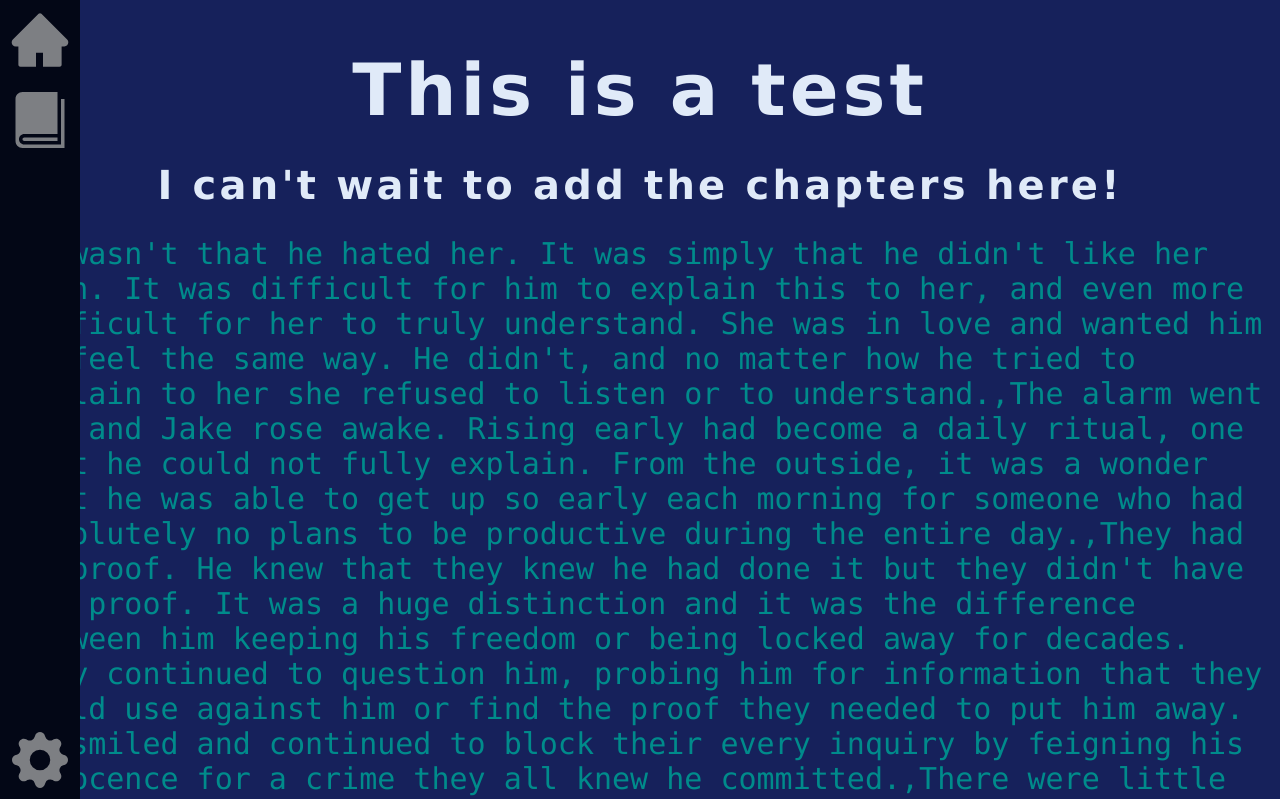
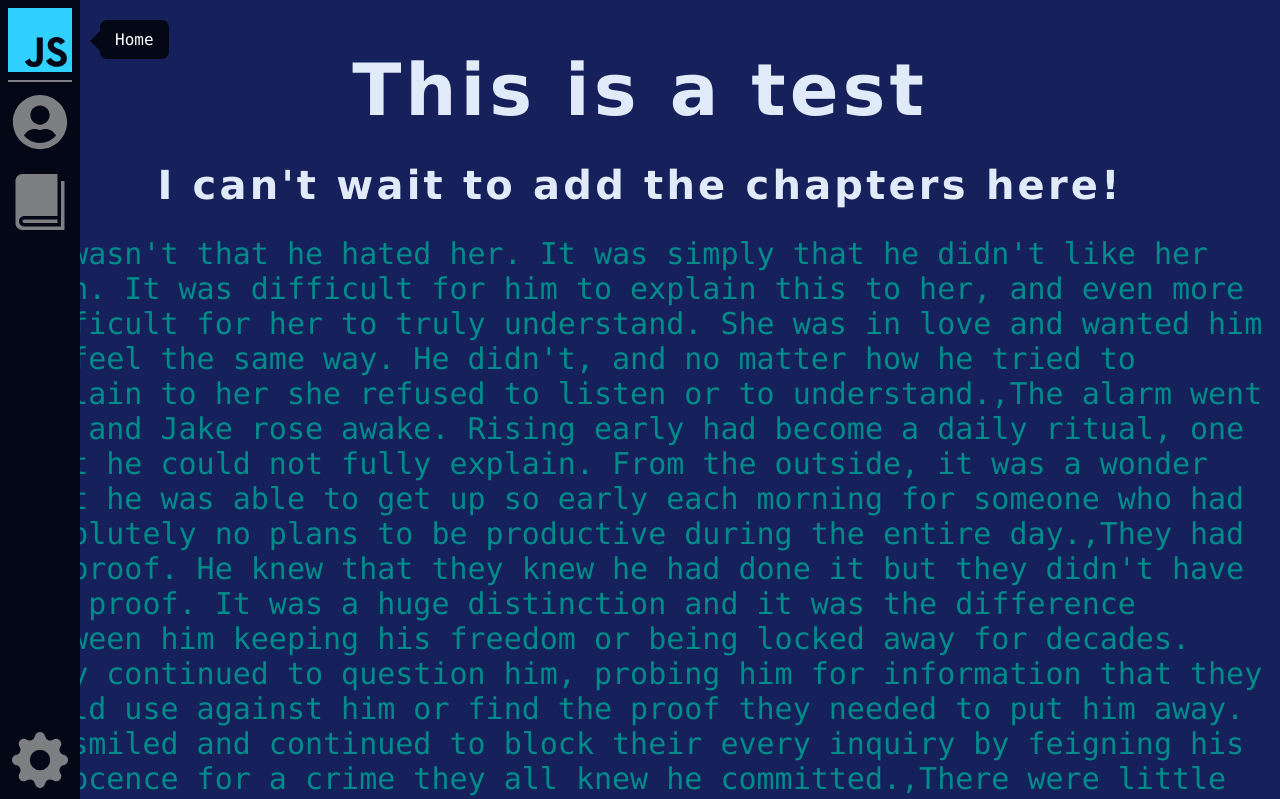
Before and after one commit to SamuelCGP/JSQuest, a React (Create React App) app in the folder client/: page /home in a window 1280 px wide. Shown: the top 799 px of the page. Built offline with nearby package versions, Linux system fonts and the light colour scheme.

Commit message:
navbar design concluded

```diff
--- a/client/src/components/Navbar/Navbar.styles.tsx
+++ b/client/src/components/Navbar/Navbar.styles.tsx
@@ -1,9 +1,11 @@
 import ColorPalette from "../../utils/ColorPalette";
 import styled from "styled-components";
 import { Link } from "react-router-dom";
+import { SiJavascript } from "react-icons/si";
 import { AiFillHome } from "react-icons/ai";
 import { ImBook } from "react-icons/im";
 import { BsGearFill } from "react-icons/bs";
+import { FaUserCircle } from "react-icons/fa";
 
 export const NavContainer = styled.nav`
 	background-color: ${ColorPalette.black};
@@ -26,21 +28,49 @@ export const NavNav = styled.ul`
 	margin: 0;
 	display: flex;
 	flex-direction: row;
-    height: 100%;
+	height: 100%;
+	align-items: center;
 
 	@media (min-width: 900px) {
 		flex-direction: column;
-		align-items: center;
 	}
 `;
 
+interface NavItemProps{
+	mInvisible?: boolean
+}
+
 export const NavItem = styled.li`
+	display: ${(props: NavItemProps) =>
+			props.mInvisible ? "none" : ""};
 	width: 100%;
+	@media (min-width: 900px) {
+		display: list-item;
+	}
 `;
 
 export const LastItem = styled(NavItem)`
 	@media (min-width: 900px) {
 		margin-top: auto;
+	}
+`;
+
+interface HLProps{
+	mInvisible?: boolean, dInvisible?: boolean
+}
+
+export const HorizontalLine = styled.hr`
+	display: ${(props: HLProps) =>
+			props.mInvisible ? "none" : "block"};
+	background-color: #7e7f84;
+	width: .1rem;
+	height: 80%;
+	border: none;
+	@media (min-width: 900px) {
+		display: ${(props: HLProps) =>
+			props.dInvisible ? "none" : "block"};
+		width: 80%;
+		height: .1rem;
 	}
 `;
 
@@ -65,11 +95,32 @@ export const NavLink = styled(Link)`
 
 export const LinkText = styled.span`
 	display: none;
+	@media (min-width: 900px) {
+		position: absolute;
+		left: 125%;
+		top: 25%;
+		background-color: ${ColorPalette.black};
+		color: white;
+		white-space: nowrap;
+		padding: 10px 15px;
+		border-radius: 7px;
+		&::before{
+			content: "";
+			position: absolute;
+			top: 15%;
+			right: 92%;
+			border: 15px solid;
+			border-color: transparent ${ColorPalette.black} transparent transparent;
+		}
+		${NavLink}:hover &{
+			display: block;
+		}
+	}
 `;
 
-export const HomeIcon = styled(AiFillHome)`
-	width: 3rem;
-	height: 3rem;
+export const HomeIcon = styled(SiJavascript)`
+	width: 2.5rem;
+	height: 2.5rem;
 	@media (min-width: 900px) {
 		width: 4rem;
 		height: 4rem;
@@ -85,7 +136,7 @@ export const MaterialsIcon = styled(ImBook)`
 	}
 `;
 
-export const ConfigIcon = styled(BsGearFill)`
+export const ProfileIcon = styled(FaUserCircle)`
 	width: 2.5rem;
 	height: 2.5rem;
 	@media (min-width: 900px) {
@@ -93,3 +144,22 @@ export const ConfigIcon = styled(BsGearFill)`
 		height: 3.5rem;
 	}
 `;
+
+interface ConfigIconProps{
+	rotation?: boolean
+}
+
+export const ConfigIcon = styled(BsGearFill)`
+	transition: ${(props: ConfigIconProps) =>
+		props.rotation ? ".5s" : ""};
+	${NavItem}:hover &{
+		transform: ${(props: ConfigIconProps) =>
+		props.rotation ? "rotate(90deg)" : ""};
+	}
+	width: 2.5rem;
+	height: 2.5rem;
+	@media (min-width: 900px) {
+		width: 3.5rem;
+		height: 3.5rem;
+	}
+`;
--- a/client/src/components/Navbar/Navbar.tsx
+++ b/client/src/components/Navbar/Navbar.tsx
@@ -1,24 +1,33 @@
-import { LinkText, NavContainer, NavItem, LastItem, NavNav, NavLink, HomeIcon, MaterialsIcon, ConfigIcon } from "./Navbar.styles";
+import { LinkText, NavContainer, NavItem, LastItem, NavNav, NavLink, HomeIcon, MaterialsIcon, ConfigIcon, HorizontalLine, ProfileIcon } from "./Navbar.styles";
 
 function Navbar() {
     return (
     <NavContainer>
         <NavNav>
-            <NavItem>
+            <NavItem mInvisible>
                 <NavLink to={"/home"}>
                     <HomeIcon/>
                     <LinkText>Home</LinkText>
                 </NavLink>
             </NavItem>
+            <HorizontalLine mInvisible/>
+            <NavItem>
+                <NavLink to={"/home"}>
+                    <ProfileIcon/>
+                    <LinkText>Perfil</LinkText>
+                </NavLink>
+            </NavItem>
+            <HorizontalLine dInvisible/>
             <NavItem>
                 <NavLink to={"/home"}>
                     <MaterialsIcon/>
                     <LinkText>Materiais</LinkText>
                 </NavLink>
             </NavItem>
+            <HorizontalLine dInvisible/>
             <LastItem>
                 <NavLink to={"/home"}>
-                    <ConfigIcon/>
+                    <ConfigIcon rotation/>
                     <LinkText>Configurações</LinkText>
                 </NavLink>
             </LastItem>
--- a/client/src/utils/ColorPalette.tsx
+++ b/client/src/utils/ColorPalette.tsx
@@ -9,6 +9,7 @@ interface ColorPaletteObject{
     blueGray: Color,
     white: Color,
     orange: Color,
+    yellowOrange: Color,
     black: Color
 }
 
@@ -21,6 +22,7 @@ const ColorPalette: ColorPaletteObject = {
     blueGray: "#787ca9",
     white: "#e0eaf8",
     orange: "#f25929",
+    yellowOrange: "#f2bc29",
     black: "#030716"
 }
 
```
